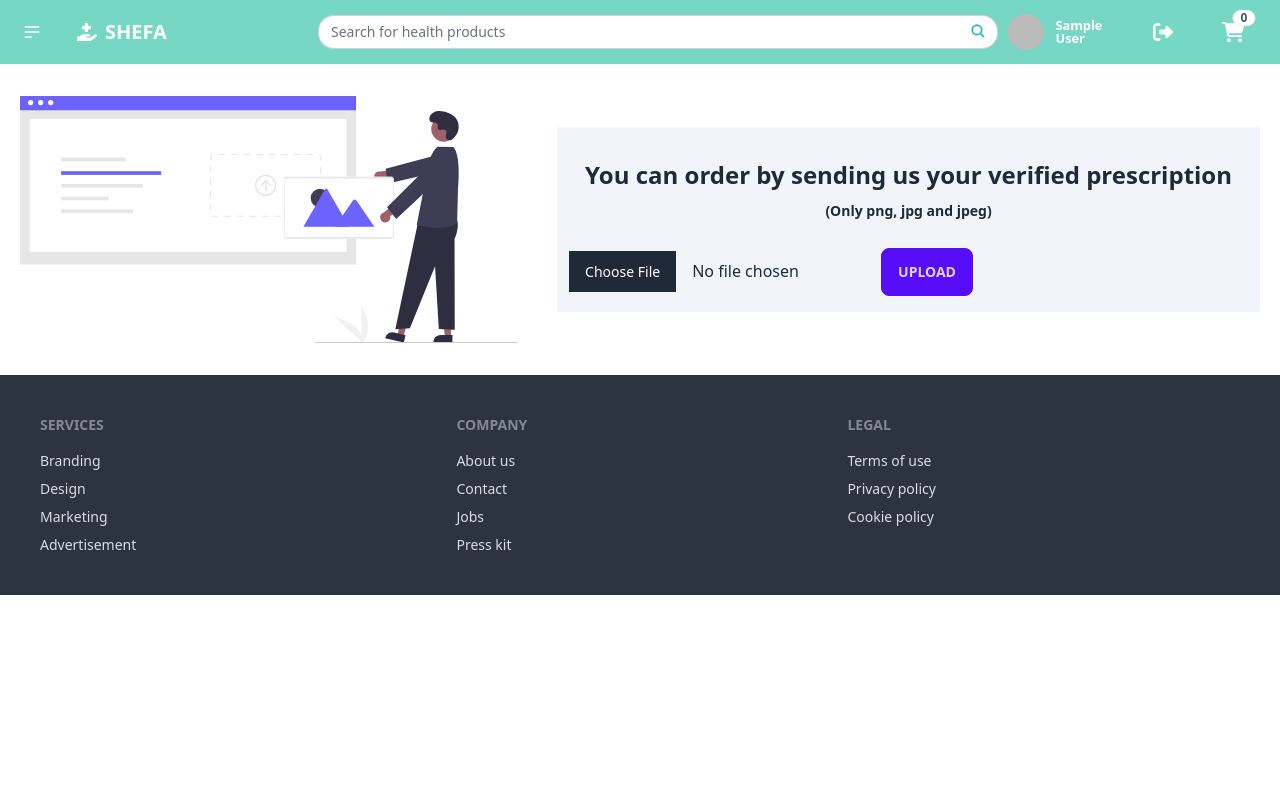
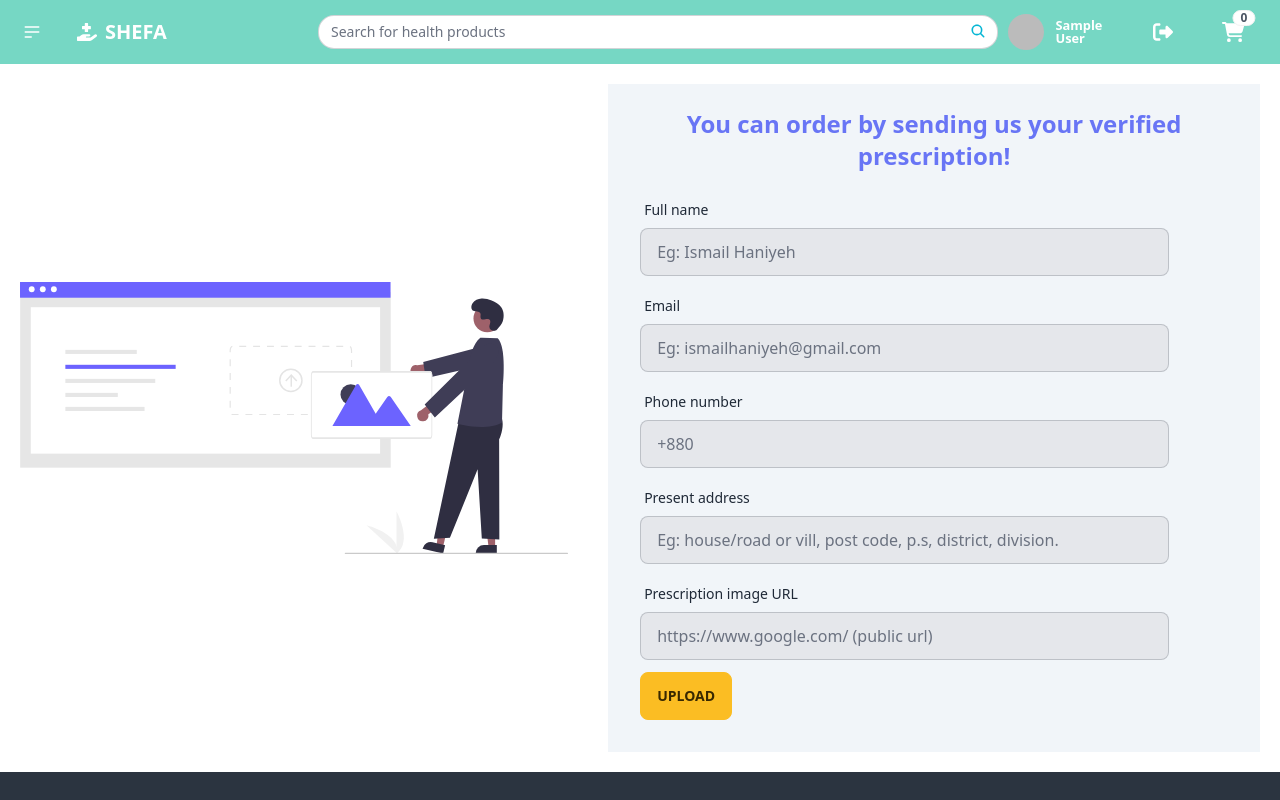
Before and after one commit to jfmemon/new-online-pharmacy, a React (Vite) app: page /uploadPrescription in a window 1280 px wide. Shown: the top 800 px of the page. Built offline with nearby package versions, Linux system fonts and the light colour scheme; no server answers; sample sign-in values are in the browser's storage.

Commit message:
upload prescription done

```diff
--- /dev/null
+++ b/src/Hooks/usePrescription.jsx
@@ -0,0 +1,19 @@
+import { useContext } from "react";
+import { AuthContext } from "../Context/AuthProvider";
+import { useQuery } from "@tanstack/react-query";
+
+const usePrescription = () => {
+    const { user } = useContext(AuthContext);
+
+    const { refetch, data: prescription = [] } = useQuery({
+        queryKey: ['prescription', user?.email],
+        queryFn: async () => {
+            const res = await fetch(`http://localhost:5000/upload?email=${user?.email}`)
+            return res.json();
+        },
+    })
+
+    return [prescription, refetch];
+};
+
+export default usePrescription;
--- a/src/Pages/Register/Register.jsx
+++ b/src/Pages/Register/Register.jsx
@@ -67,7 +67,7 @@ const Register = () => {
                                 <label className="label">
                                     <span className="label-text">Photo URL</span>
                                 </label>
-                                <input {...register("photoURL", { required: true })} type="text" placeholder="Eg: photoURL.com (Public link)" className="input input-bordered" />
+                                <input {...register("photoURL", { required: true })} type="url" placeholder="Eg: photoURL.com (Public link)" className="input input-bordered" />
                                 {errors.photoURL && <span className="text-red-500">*This field is required</span>}
                             </div>
                             <div className="form-control">
--- a/src/Pages/UploadPrescription/UploadPrescription.jsx
+++ b/src/Pages/UploadPrescription/UploadPrescription.jsx
@@ -1,5 +1,4 @@
 import { useContext, useState } from "react";
-import axios from "axios";
 import { AuthContext } from "../../Context/AuthProvider";
 import imageUpload from "../../assets/image_upload.svg"
 import Swal from "sweetalert2";
@@ -8,42 +7,47 @@ const UploadPrescription = () => {
     const [selectedImage, setSelectedImage] = useState(null);
     const { user } = useContext(AuthContext);
 
-    const handleImageUpload = async () => {
-        const formData = new FormData();
-        formData.append('myImage', selectedImage);
-        formData.append('email', user.email);
+    const handleShowImage = (event) => {
+        setSelectedImage(event.target.value);
+    }
 
-        try {
-            const response = await axios.post('http://localhost:5000/upload', formData, {
+    const handleRemoveImage = () => {
+        setSelectedImage(null);
+        const inputField = document.querySelector('input[name="image"]');
+        if (inputField) {
+            inputField.value = '';
+        }
+    }
+
+    const handleImageUpload = (event) => {
+        event.preventDefault();
+        const form = event.target;
+        const name = form.name.value;
+        const email = form.email.value;
+        const number = form.number.value;
+        const address = form.address.value;
+        const image = form.image.value;
+        console.log(image);
+        const prescription = { fullName: name, email: email, phoneNumber: number, deliveryAddress: address, prescriptionImage: image, userEmail: user?.email }
+
+        fetch('http://localhost:5000/upload', {
+            method: "POST",
             headers: {
-                    'Content-Type': 'multipart/form-data',
+                "content-type": "application/json"
             },
-            });
-
-            if (response.status === 200) {
+            body: JSON.stringify(prescription)
+        })
+            .then(res => res.json())
+            .then(data => {
+                if (data.insertedId) {
                     Swal.fire(
                         'Confirmed!',
-                    'Your order has been placed. You will get your medicine in 3 days. Thank you for buying from us.',
+                        'Your order has been placed. We will contact with you for further information. Thank you for buying from us.',
                         'success'
                     )
-                setSelectedImage(null);
-                // Handle success, e.g., display a success message
-                // console.log('Prescription uploaded successfully');
+                    form.reset();
                 }
-        } catch (error) {
-            // Handle error, e.g., display an error message
-            console.error('Prescription upload failed:', error);
-            Swal.fire({
-                position: 'top',
-                icon: 'error',
-                title: 'Oops...',
-                text: `${error.message}`,
             })
-        }
-    };
-
-    const handleImageChange = (event) => {
-        setSelectedImage(event.target.files[0]);
     };
 
     return (
@@ -52,22 +56,49 @@ const UploadPrescription = () => {
                 <div className="py-3">
                     <img className="w-[600px]" src={imageUpload} alt="" />
                 </div>
-                <div className="p-3 bg-slate-100">
-                    <h2 className="text-2xl font-semibold text-center py-5">You can order by sending us your verified prescription <span className="text-sm">(Only png, jpg and jpeg)</span></h2>
-                    {selectedImage && (
-                        <div>
-                            <img
-                                alt="not found"
-                                width={"300px"}
-                                src={URL.createObjectURL(selectedImage)}
-                            />
-                            <br />
-                            <button className="btn btn-warning" onClick={() => setSelectedImage(null)}>Remove</button>
+                <form className="p-5 bg-slate-100" onSubmit={handleImageUpload}>
+                    <h2 className="text-2xl text-indigo-500 font-semibold text-center pb-5 pt-1 px-2">You can order by sending us your verified prescription!</h2>
+                    <div className='flex flex-col gap-3'>
+                        <div className="form-control px-3">
+                            <label className="label">
+                                <span className="label-text">Full name</span>
+                            </label>
+                            <input name='name' type="text" placeholder='Eg: Ismail Haniyeh' className="input input-bordered w-[90%] bg-gray-200" required />
                         </div>
-                    )}
-                    <input className="my-2" type="file" accept="image/*" onChange={handleImageChange} />
-                    <button className="btn btn-primary" onClick={handleImageUpload}>Upload</button>
+                        <div className="form-control px-3">
+                            <label className="label">
+                                <span className="label-text">Email</span>
+                            </label>
+                            <input name='email' type="email" placeholder='Eg: ismailhaniyeh@gmail.com' className="input input-bordered w-[90%] bg-gray-200" required />
                         </div>
+                        <div className="form-control px-3">
+                            <label className="label">
+                                <span className="label-text">Phone number</span>
+                            </label>
+                            <input name='number' type="number" placeholder='+880' className="input input-bordered w-[90%] bg-gray-200" required />
+                        </div>
+                        <div className="form-control px-3">
+                            <label className="label">
+                                <span className="label-text">Present address</span>
+                            </label>
+                            <input name='address' type="text" placeholder='Eg: house/road or vill, post code, p.s, district, division.' className="input input-bordered w-[90%] bg-gray-200" required />
+                        </div>
+                        <div className="form-control px-3">
+                            <label className="label">
+                                <span className="label-text">Prescription image URL</span>
+                            </label>
+                            <input onChange={handleShowImage} name='image' type="url" placeholder='https://www.google.com/ (public url)' className="input input-bordered w-[90%] bg-gray-200" required />
+                        </div>
+                        {
+                            selectedImage && <div className="px-3">
+                                <img className="w-64" src={selectedImage} alt="" />
+                                <button className="btn btn-error my-2" onClick={handleRemoveImage}>Remove</button>
+                            </div>
+                        }
+                        {/* <input className="my-2" name="image" type="url" placeholder="public url" onChange={handleShowImage} required /> */}
+                    </div>
+                    <button className="btn btn-warning m-3" type="submit">Upload</button>
+                </form>
             </div>
         </div>
     );
--- /dev/null
+++ b/src/Pages/UserDashboard/Prescriptions.jsx
@@ -0,0 +1,37 @@
+import React from 'react';
+import usePrescription from '../../Hooks/usePrescription';
+import emptyOrder from '../../assets/empty_order.svg'
+import { Link } from 'react-router-dom';
+
+const Prescriptions = () => {
+    const [prescription] = usePrescription();
+    console.log(prescription);
+    return (
+        <div>
+            {
+                prescription.length == 0 ? <div className='w-full flex flex-col gap-3 items-center p-5'>
+                    <img className='w-96 py-3' src={emptyOrder} alt="" />
+                    <p className='text-rose-600 text-2xl font-semibold py-3 text-center'>You have not placed any order yet!</p>
+                    <Link to="/" className='btn btn-primary py-3 text-white'>Order some medicine</Link>
+                </div> :
+                    <div className='w-full p-5'>
+                        <h3 className='text-xl text-indigo-500 font-semibold lg:py-3 px-5'>You have {prescription.length} orders</h3>
+                        <div className='flex flex-col gap-5 p-3'>
+                            {
+                                prescription.map((order, idx) => <div className='border-2 border-indigo-500 p-5 rounded-md bg-slate-100'>
+                                    <img className='w-64 mx-auto p-3' src={order.prescriptionImage} alt="" />
+                                    <p className='font-semibold py-1 text-center'>Order no: <span className='text-rose-600 font-bold'>{idx + 1}</span></p>
+                                    <p className='font-semibold py-1 text-center'>Customer name: <span className='text-rose-600 font-bold'>{order.fullName}</span></p>
+                                    <p className='font-semibold py-1 text-center'>Phone number: <span className='text-rose-600 font-bold'>{order.phoneNumber}</span></p>
+                                    <p className='font-semibold py-1 text-center'>Email: <span className='text-rose-600 font-bold'>{order.email}</span></p>
+                                    <p className='font-semibold py-1 text-center'>Delivery address: <span className='text-rose-600 font-bold'>{order.deliveryAddress}</span></p>
+                                </div>)
+                            }
+                        </div>
+                    </div>
+            }
+        </div>
+    );
+};
+
+export default Prescriptions;
--- a/src/Pages/UserDashboard/UserDashboard.jsx
+++ b/src/Pages/UserDashboard/UserDashboard.jsx
@@ -5,10 +5,12 @@ import useCart from '../../Hooks/useCart';
 import { FontAwesomeIcon } from '@fortawesome/react-fontawesome';
 import { faBars, faXmark } from '@fortawesome/free-solid-svg-icons';
 import useOrders from '../../Hooks/useOrders';
+import usePrescription from '../../Hooks/usePrescription';
 
 const UserDashboard = () => {
     const [cart] = useCart();
     const [orders] = useOrders();
+    const [prescription] = usePrescription();
 
     return (
         <div className="drawer lg:drawer-open">
@@ -28,7 +30,7 @@ const UserDashboard = () => {
                     </div>
                     <li><NavLink to="/userDashboard/myCart">My cart<span className="badge badge-sm indicator-item text-gray-600 font-bold">{cart?.length}</span></NavLink></li>
                     <li><NavLink to="/userDashboard/orderList">Order list<span className="badge badge-sm indicator-item text-gray-600 font-bold">{orders?.length}</span></NavLink></li>
-                    <li><NavLink to="/userDashboard/paymentHistory">Payment history</NavLink></li>
+                    <li><NavLink to="/userDashboard/prescriptions">Prescriptions list<span className="badge badge-sm indicator-item text-gray-600 font-bold">{prescription?.length}</span></NavLink></li>
                 </ul>
             </div>
         </div>
--- a/src/Routes/Routes.jsx
+++ b/src/Routes/Routes.jsx
@@ -17,7 +17,6 @@ import CardDetails from "../Pages/CardDetails/CardDetails";
 import UserDashboard from "../Pages/UserDashboard/UserDashboard";
 import MyCart from "../Pages/UserDashboard/MyCart";
 import OrderList from "../Pages/UserDashboard/OrderList";
-import PaymentHistory from "../Pages/UserDashboard/PaymentHistory";
 import PrivateRoute from "./PrivateRoute";
 import SexualWellnessProductDetails from "../Pages/Home/SexualWellness/SexualWellnessProductDetails";
 import BirthControlProductDetails from "../Pages/Home/BirthControl/BirthControlProductDetails";
@@ -27,6 +26,7 @@ import PersonalCareProductDetails from "../Pages/Home/PersonalCare/PersonalCareP
 import HealthAndWellnessProductDetails from "../Pages/Home/HealthAndWellness/HealthAndWellnessProductDetails";
 import BabyCareProductDetails from "../Pages/Home/BabyCare/BabyCareProductDetails";
 import OrderConfirm from "../Pages/UserDashboard/OrderConfirm";
+import Prescriptions from "../Pages/UserDashboard/Prescriptions";
 
 export const router = createBrowserRouter([
     {
@@ -138,8 +138,8 @@ export const router = createBrowserRouter([
                         element: <OrderList></OrderList>
                     },
                     {
-                        path: 'paymentHistory',
-                        element: <PaymentHistory></PaymentHistory>
+                        path: 'prescriptions',
+                        element: <Prescriptions></Prescriptions>
                     },
                     {
                         path: 'orderConfirm',
```
Also changed, not shown: src/Pages/UserDashboard/PaymentHistory.jsx (deleted, +0 -11 lines). Lines whose indentation alone changed are shown as unchanged.
